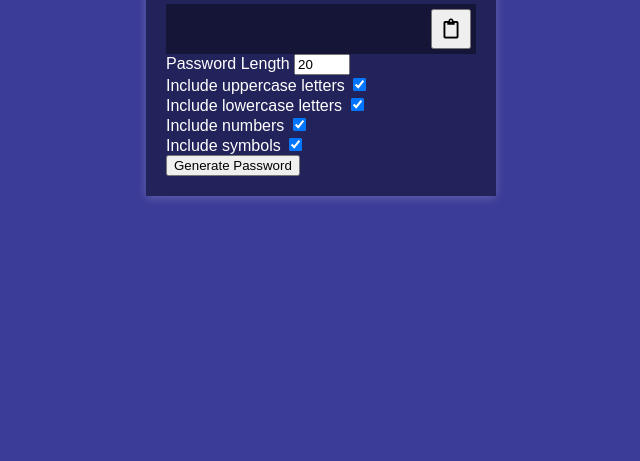
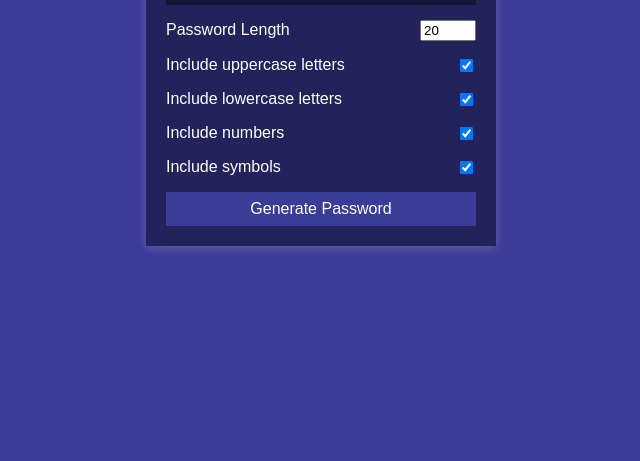
Before and after one commit to kirin059/javascript_challenge2, a plain HTML site: page password-generator/index.html in a window 1280 px wide. Shown: the part 339-800 px from the top of the page, without its empty margins (319-959 px from the left). Drawn offline with Linux system fonts and the light colour scheme; a web font is replaced by a local one.

Commit message:
Add: css추가

```diff
--- a/password-generator/index.css
+++ b/password-generator/index.css
@@ -58,3 +58,24 @@ h2 {
     height: 40px;
     font-size: 20px;
   }
+
+  .btn {
+    border: none;
+    background-color: #3b3b98;
+    color: #fff;
+    font-size: 16px;
+    padding: 8px 12px;
+    cursor: pointer;
+  }
+
+  .btn-large {
+    display: block;
+    width: 100%;
+  }
+
+  .setting {
+    display: flex;
+    justify-content: space-between;
+    align-items: center;
+    margin: 15px 0;
+  }
```
